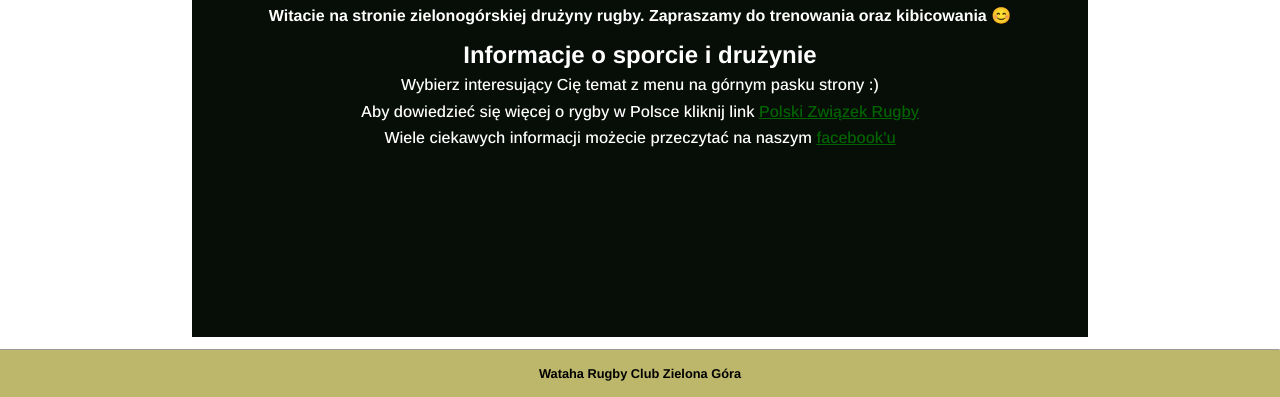
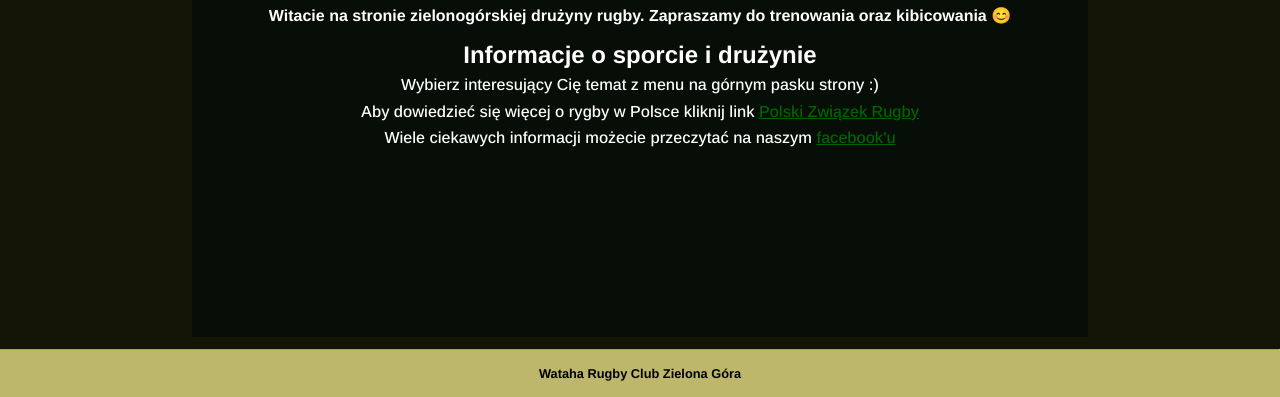
Before and after one commit to RenjiMW/WatahaRCZG, a plain HTML site: page index.html in a window 1280 px wide. Shown: the part 403-800 px from the top of the page. Drawn offline with nearby package versions, Linux system fonts and the light colour scheme; a script that the page names is missing.

Commit message:
checkng the color

```diff
--- a/css/style.css
+++ b/css/style.css
@@ -99,7 +99,7 @@ header {
 /* ---------- BODY STYLES ---------------*/
 
 body {
-    background-color: white;
+    background-color: #141407;
     margin-bottom: 100; /* ---------- to chyba jakiś błąd do naprawienia?? #141407 poprzedni color---------------*/
 }
 
```
